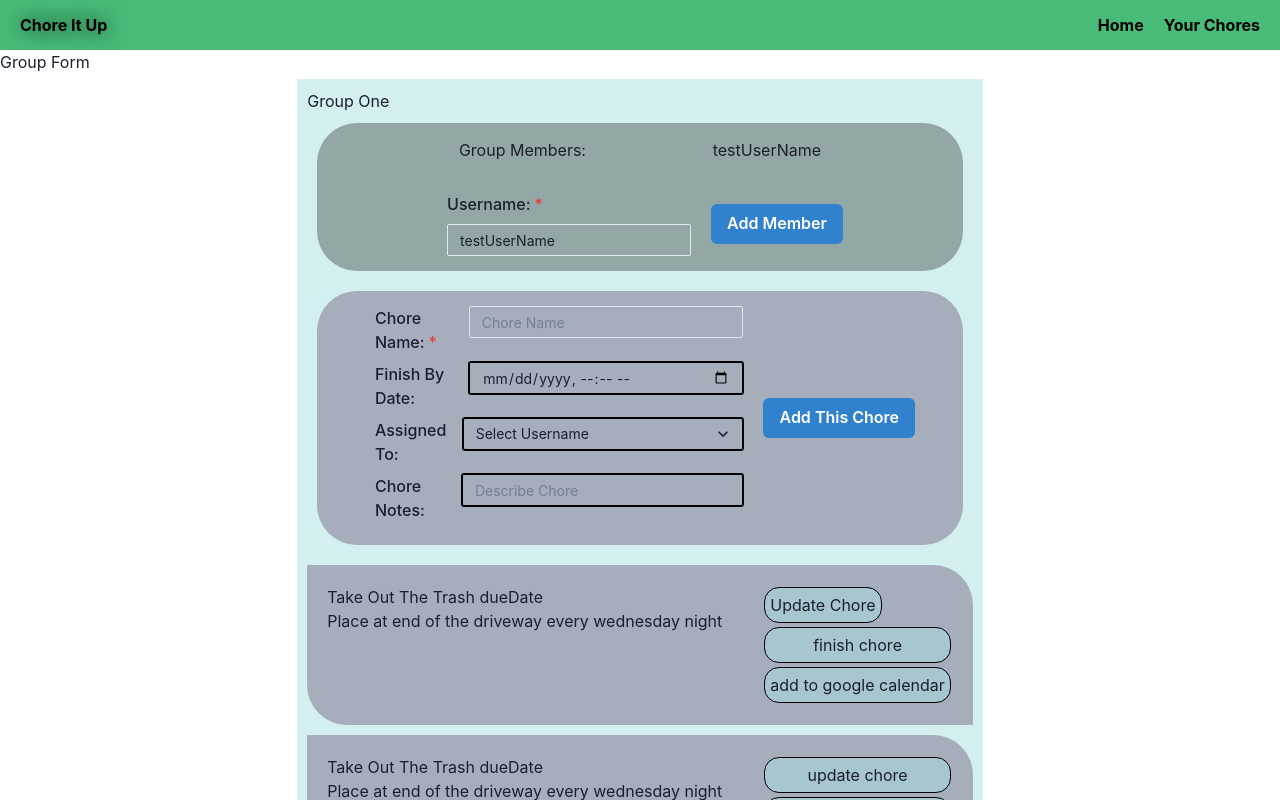
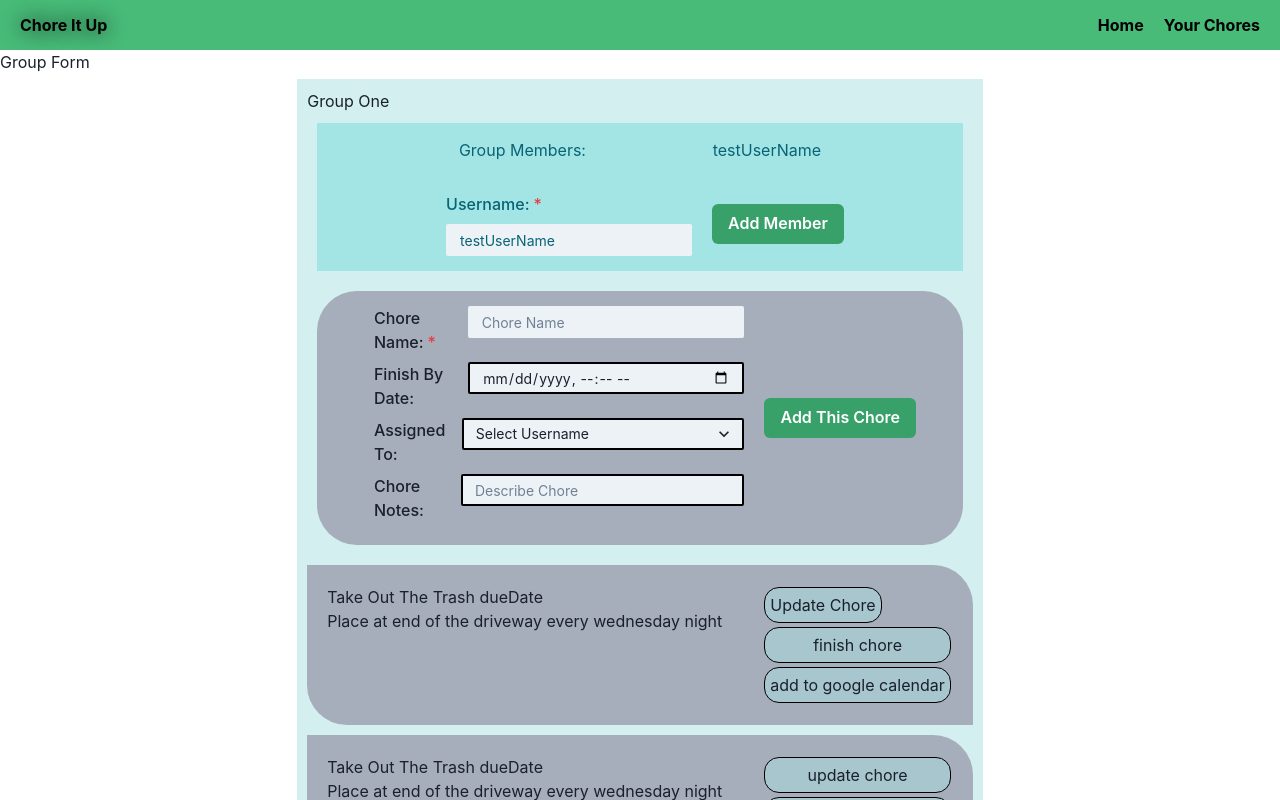
Before and after one commit to Bin-Ostrowski/chore-it-up, a React (Create React App) app in the folder client/: page /home in a window 1280 px wide. Shown: the top 800 px of the page. Built offline with nearby package versions, Linux system fonts and the light colour scheme.

Commit message:
changed memberFrom styling to light

```diff
--- a/client/src/components/ChoreForm/choreForm.css
+++ b/client/src/components/ChoreForm/choreForm.css
@@ -23,6 +23,8 @@
 
 .error {
     margin-left: 10px;
+
+
 }
 
 .form-btn {
--- a/client/src/components/ChoreForm/index.js
+++ b/client/src/components/ChoreForm/index.js
@@ -72,6 +72,7 @@ const ChoreForm = () => {
                             focusBorderColor="lime"
                             placeholder="Chore Name"
                             value={choreName}
+                            variant='filled'
                             name="choreName"
                             size="sm"
                             onChange={handleChange}
@@ -89,6 +90,7 @@ const ChoreForm = () => {
                             placeholder="Select Date"
                             size="sm"
                             type="datetime-local"
+                            variant='filled'
                             value={dueDate}
                             name="dueDate"
                             onChange={handleChange}
@@ -103,6 +105,7 @@ const ChoreForm = () => {
                             placeholder="Select Username"
                             value={assignedTo}
                             name="assignedTo"
+                            variant='filled'
                             size="sm"
                             onChange={handleChange}
                             isInvalid
@@ -123,6 +126,7 @@ const ChoreForm = () => {
                             placeholder="Describe Chore"
                             value={choreBody}
                             name="choreBody"
+                            variant='filled'
                             size="sm"
                             onChange={handleChange}
                             isInvalid
@@ -132,7 +136,7 @@ const ChoreForm = () => {
                 </div>
                 <div className="form-btn">
                     <Button
-                        colorScheme="blue"
+                        colorScheme="green"
                         type="click"
                         onClick={handleFormSubmit}
                     >
--- a/client/src/components/MemberForm/index.js
+++ b/client/src/components/MemberForm/index.js
@@ -64,19 +64,22 @@ const MemberForm = () => {
             </ul>
             </div>
             <FormControl className="flex-row" isInvalid={isError} isRequired>
-                {/* <div className="input-container"> */}
                 <div className="input-container">
                     <FormLabel className="form-lable">Username:</FormLabel>
                     <Input
-                        focusBorderColor="lime"
+                        focusBorderColor="black"
+                        variant='filled'
                         placeholder="username"
                         value={member.username}
                         name="username"
                         size="sm"
                         onChange={handleChange}
+
                     />
                     {isError && (
-                        <FormErrorMessage className="error">
+                        <FormErrorMessage
+                        errorMessageColor="red"
+                        className="error">
                             That username does not exist!
                         </FormErrorMessage>
                     )}
@@ -84,7 +87,7 @@ const MemberForm = () => {
 
                 <div className="form-btn">
                     <Button
-                        colorScheme="blue"
+                        colorScheme="green"
                         type="click"
                         onClick={handleFormSubmit}
                     >
--- a/client/src/components/MemberForm/memberForm.css
+++ b/client/src/components/MemberForm/memberForm.css
@@ -1,9 +1,9 @@
 .member-form-container {
     /* display: flex;
     justify-content: center; */
-    background-color: rgb(0, 0, 0, .30);
-    border-radius: 40px;
+    background-color: #a3e5e5;
     margin: 10px;
+    color: rgb(8,99,117);
 }
 
 .members {
```
